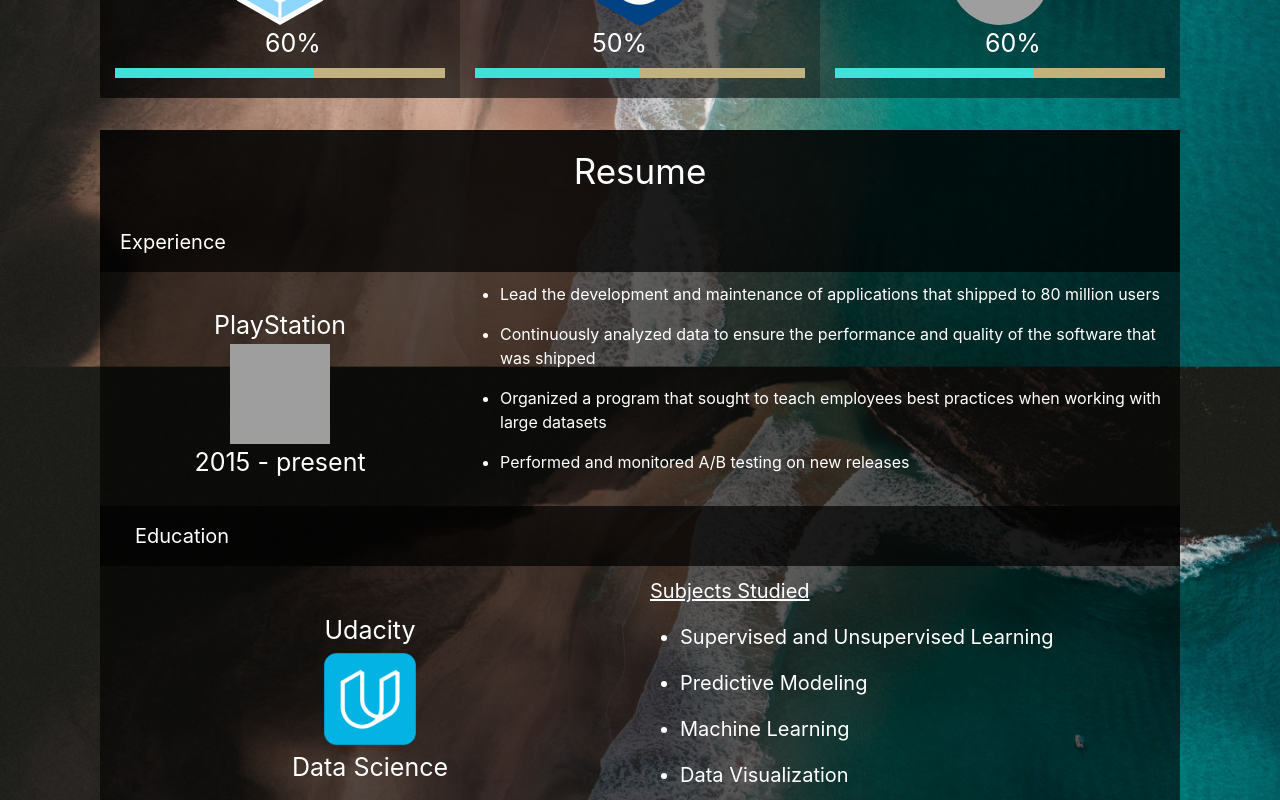
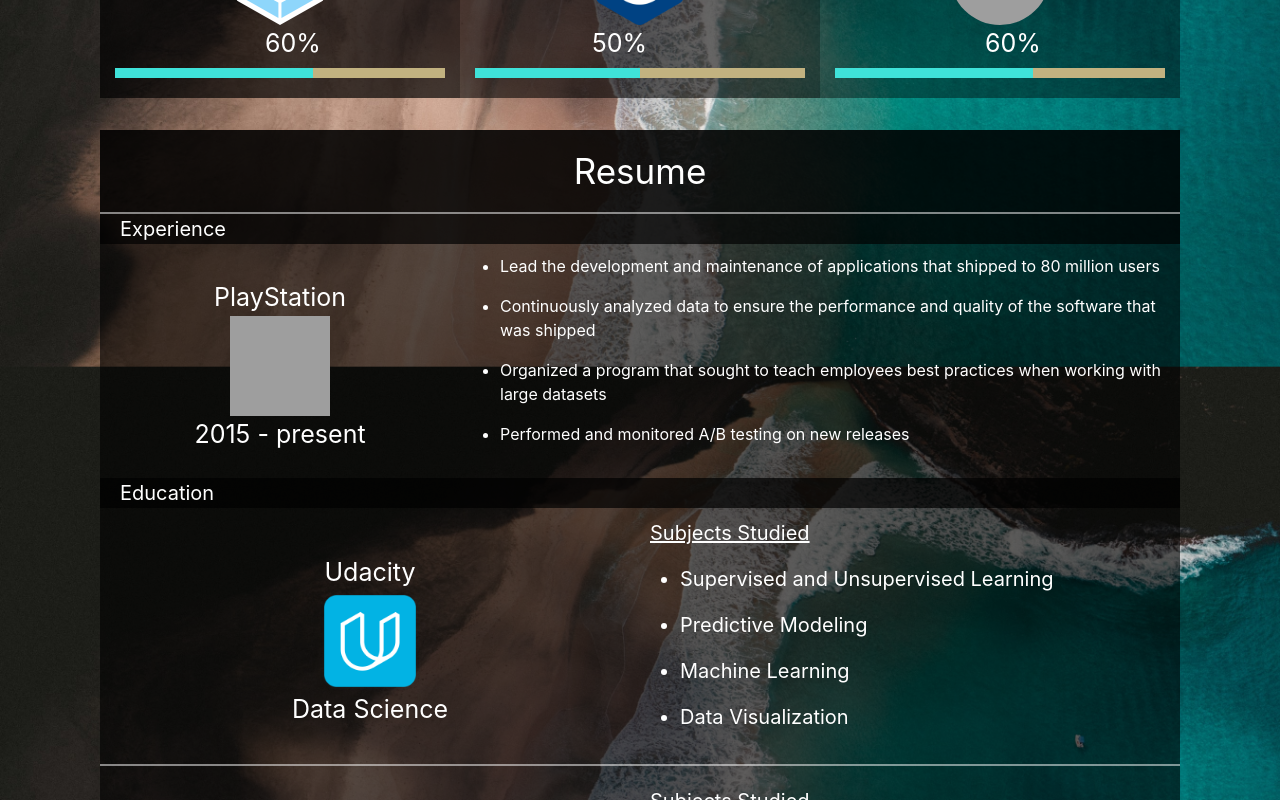
Before and after one commit to Ukeeyo/HomePage, a React (Create React App) app: page / in a window 1280 px wide. Shown: the part 1340-2140 px from the top of the page. Built offline with nearby package versions, Linux system fonts and the light colour scheme; grey boxes are pictures that could not be loaded.

Commit message:
add row dividers to resume

```diff
--- a/src/fixtures/initialPages.js
+++ b/src/fixtures/initialPages.js
@@ -79,7 +79,7 @@
         color: "white",
         fontSize: 35,
         padding: 15,
-        // marginBottom: 10
+        borderBottom: "2px solid rgba(255, 255, 255, 0.5)"
       }
     }
   ]
@@ -97,7 +97,7 @@
           backgroundColor: "rgba(0, 0, 0, 0.7)",
           color: "white",
           fontSize: 20,
-          padding: 15,
+          // padding: 15,
           marginBottom: 10
         }
       }
@@ -156,14 +156,13 @@
         topText: {
           content: "Education",
           style: {
-            marginLeft: 20
+            paddingLeft: 20,
           }
         },
         style: {
           backgroundColor: "rgba(0, 0, 0, 0.7)",
           color: "white",
           fontSize: 20,
-          padding: 15,
           marginBottom: 10
         }
       }
@@ -225,6 +224,14 @@
         },
         style: {
           color: "white"
+        }
+      }
+    ],
+    [
+      {
+        style: {
+          borderBottom: "2px solid rgba(255, 255, 255, 0.5)",
+          marginBottom: 20
         }
       }
     ],
```
